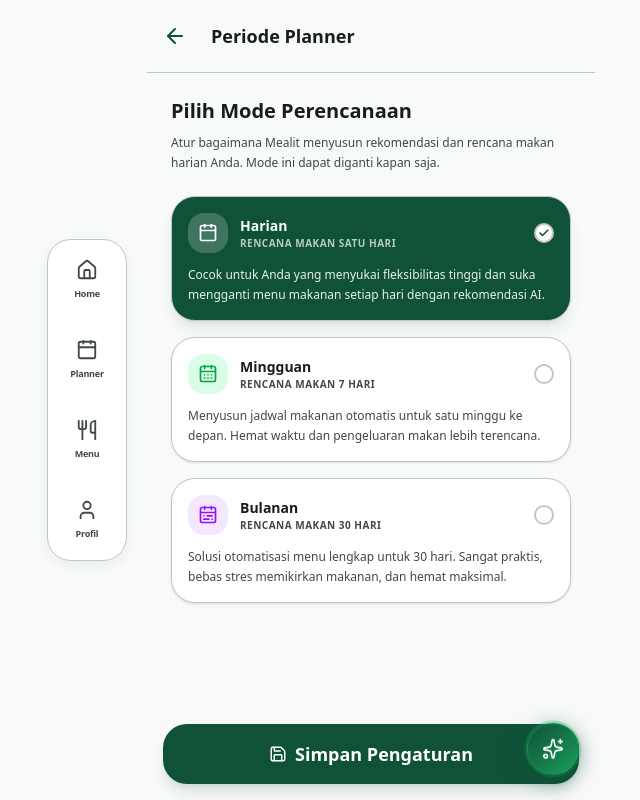
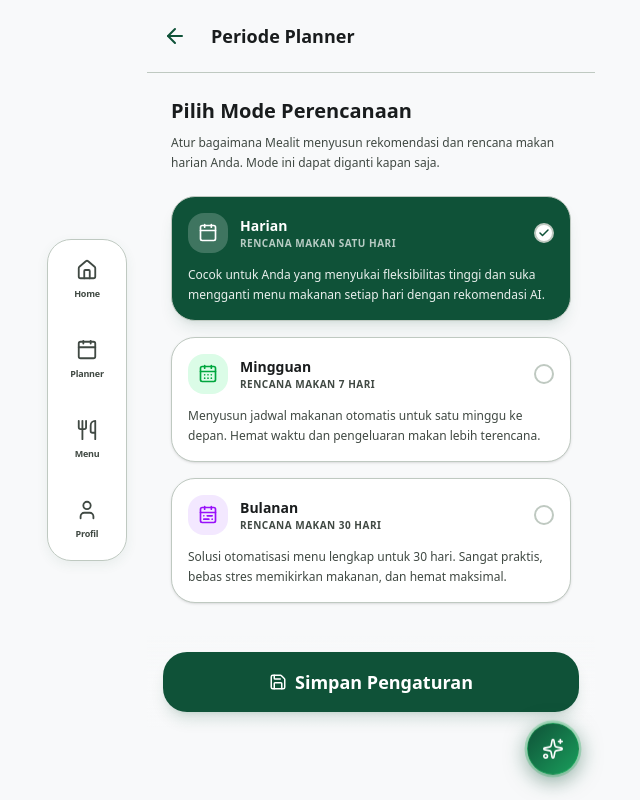
Before and after one commit to nabssku/Meal_It, a Next.js app: page /profile/planner in a window 1280 px wide. Shown: the whole page, without its empty margins (269-909 px from the left). Built offline with nearby package versions, Linux system fonts and the light colour scheme; no server answers; what groq-sdk would draw is missing.

Commit message:
fix: adjust floating save button position and z-index in meal planner page

```diff
--- a/src/app/profile/planner/page.tsx
+++ b/src/app/profile/planner/page.tsx
@@ -150,7 +150,7 @@ export default function PlannerPeriodPage() {
       </main>
 
       {/* Floating Save Button */}
-      <div className="fixed bottom-0 left-0 right-0 max-w-md mx-auto p-4 bg-gradient-to-t from-background via-background/95 to-transparent z-10">
+      <div className="fixed bottom-[72px] left-0 right-0 max-w-md mx-auto p-4 bg-gradient-to-t from-background via-background/95 to-transparent z-40">
         {success ? (
           <div className="flex items-center justify-center gap-2 p-4 bg-success/10 border border-success/20 rounded-2xl text-success font-bold text-sm">
             <Check size={18} className="stroke-[3]" />
```
